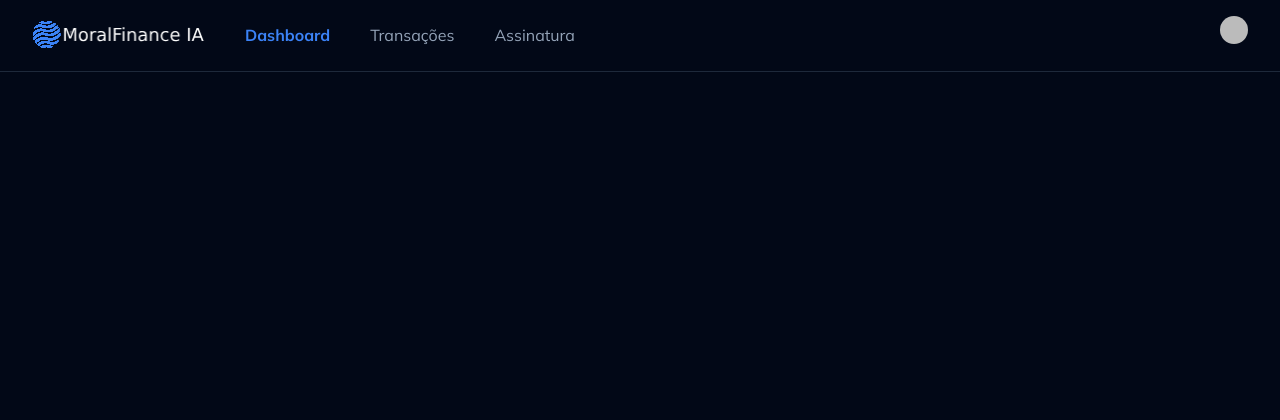
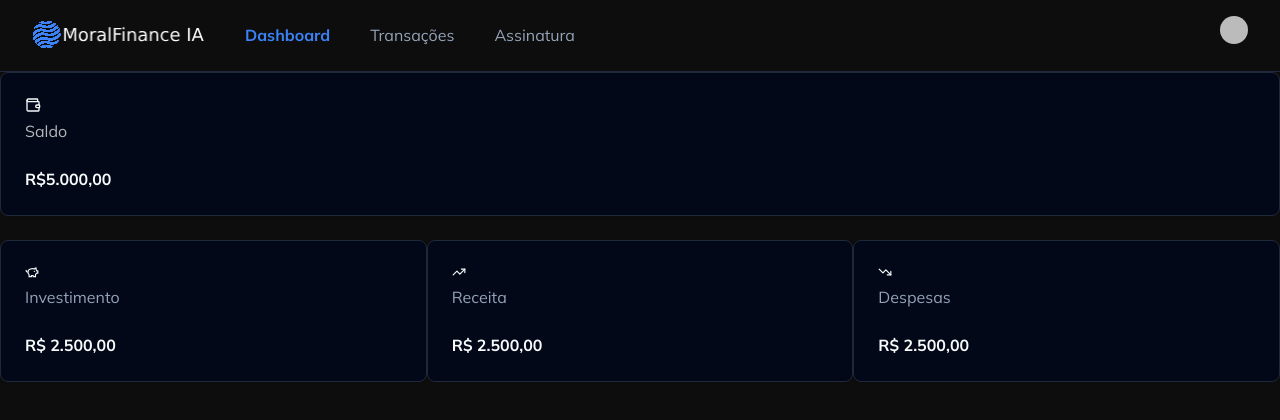
Before and after one commit to BrunodcDev/moralfinance-ai, a Next.js app: page / in a window 1280 px wide. Shown: the top 420 px of the page. Built offline with nearby package versions, Linux system fonts and the light colour scheme; no server answers; sample sign-in values are in the browser's storage; some icons are missing.

Commit message:
chore: atualizando

```diff
--- /dev/null
+++ b/app/(home)/_components/summary-card.tsx
@@ -0,0 +1,32 @@
+import { Card, CardContent, CardHeader } from "@/app/_components/ui/card";
+import { ReactNode } from "react";
+
+
+interface SummaryCardProps {
+    icon: ReactNode;
+    title: string;
+    amount: number;
+}
+
+const SummaryCard = ({icon, title, amount}: SummaryCardProps) => {
+    return (
+        <Card>
+            <CardHeader>
+                {icon}
+                <p className="text-muted-foreground">{title}</p>
+            </CardHeader>
+            <CardContent>
+                <p className="text-2x1 font-bold">{Intl.NumberFormat(
+                    "pt-BR",
+                    {
+                        style: "currency",
+                        currency: "BRL",
+                    }
+                ).format(amount)}
+                </p>
+            </CardContent>
+        </Card>
+     );
+}
+
+export default SummaryCard;
--- /dev/null
+++ b/app/(home)/_components/summary-cards.tsx
@@ -0,0 +1,37 @@
+import { Card, CardContent, CardHeader } from "@/app/_components/ui/card";
+import { PiggyBankIcon, TrendingDownIcon, TrendingUpIcon, WalletIcon } from "lucide-react";
+import SummaryCard from "./summary-card";
+
+const SummaryCards = () => {
+    return (
+        <div className="space-y-6">
+            {/* PRIMEIRO CARD */}
+            <Card>
+                <CardHeader>
+                    <WalletIcon size={16} />
+                    <p className="text-white opacity-70">Saldo</p>
+                </CardHeader>
+                <CardContent>
+                    <p className="text-4x1 font-bold">R$5.000,00</p>
+                </CardContent>
+            </Card>
+            {/* OUTROS CARDS */}
+            <div className="grid grid-cols-3">
+            <SummaryCard icon={<PiggyBankIcon size={14} />}
+            title="Investimento"
+            amount={2500}
+            />
+            <SummaryCard icon={<TrendingUpIcon size={14} />}
+            title="Receita"
+            amount={2500}
+            />
+            <SummaryCard icon={<TrendingDownIcon size={14} />}
+            title="Despesas"
+            amount={2500}
+            />
+            </div>
+        </div>
+     );
+}
+
+export default SummaryCards;
--- /dev/null
+++ b/app/(home)/page.tsx
@@ -0,0 +1,17 @@
+import { auth } from "@clerk/nextjs/server";
+import { redirect } from "next/navigation";
+import Navbar from "../_components/navbar";
+import SummaryCards from "./_components/summary-cards";
+
+const Home = async () => {
+  const { userId } = await auth();
+  if (!userId) {
+    redirect("/login");
+  }
+  return <>
+  <Navbar />
+  <SummaryCards />
+  </>;
+};
+
+export default Home;
--- /dev/null
+++ b/app/_components/ui/card.tsx
@@ -0,0 +1,79 @@
+import * as React from "react"
+
+import { cn } from "@/app/_lib/utils"
+
+const Card = React.forwardRef<
+  HTMLDivElement,
+  React.HTMLAttributes<HTMLDivElement>
+>(({ className, ...props }, ref) => (
+  <div
+    ref={ref}
+    className={cn(
+      "rounded-lg border bg-card text-card-foreground shadow-sm",
+      className
+    )}
+    {...props}
+  />
+))
+Card.displayName = "Card"
+
+const CardHeader = React.forwardRef<
+  HTMLDivElement,
+  React.HTMLAttributes<HTMLDivElement>
+>(({ className, ...props }, ref) => (
+  <div
+    ref={ref}
+    className={cn("flex flex-col space-y-1.5 p-6", className)}
+    {...props}
+  />
+))
+CardHeader.displayName = "CardHeader"
+
+const CardTitle = React.forwardRef<
+  HTMLDivElement,
+  React.HTMLAttributes<HTMLDivElement>
+>(({ className, ...props }, ref) => (
+  <div
+    ref={ref}
+    className={cn(
+      "text-2xl font-semibold leading-none tracking-tight",
+      className
+    )}
+    {...props}
+  />
+))
+CardTitle.displayName = "CardTitle"
+
+const CardDescription = React.forwardRef<
+  HTMLDivElement,
+  React.HTMLAttributes<HTMLDivElement>
+>(({ className, ...props }, ref) => (
+  <div
+    ref={ref}
+    className={cn("text-sm text-muted-foreground", className)}
+    {...props}
+  />
+))
+CardDescription.displayName = "CardDescription"
+
+const CardContent = React.forwardRef<
+  HTMLDivElement,
+  React.HTMLAttributes<HTMLDivElement>
+>(({ className, ...props }, ref) => (
+  <div ref={ref} className={cn("p-6 pt-0", className)} {...props} />
+))
+CardContent.displayName = "CardContent"
+
+const CardFooter = React.forwardRef<
+  HTMLDivElement,
+  React.HTMLAttributes<HTMLDivElement>
+>(({ className, ...props }, ref) => (
+  <div
+    ref={ref}
+    className={cn("flex items-center p-6 pt-0", className)}
+    {...props}
+  />
+))
+CardFooter.displayName = "CardFooter"
+
+export { Card, CardHeader, CardFooter, CardTitle, CardDescription, CardContent }
--- a/app/globals.css
+++ b/app/globals.css
@@ -43,7 +43,7 @@
   }
 
   .dark {
-    --background: 222.2 84% 4.9%;
+    --background: 0 0% 5%;
     --foreground: 210 40% 98%;
     --card: 222.2 84% 4.9%;
     --card-foreground: 210 40% 98%;
--- a/app/layout.tsx
+++ b/app/layout.tsx
@@ -19,7 +19,7 @@
   children: React.ReactNode;
 }>) {
   return (
-    <html lang="en">
+    <html lang="pt-BR">
       <body
 
         className={`${mulish.className} dark antialiased`}
--- a/app/page.tsx
+++ /dev/null
@@ -1,15 +0,0 @@
-import { auth } from "@clerk/nextjs/server";
-import { redirect } from "next/navigation";
-import Navbar from "./_components/navbar";
-
-const Home = async () => {
-  const {userId} = await auth()
-  if (!userId) {
-    redirect("/login");
-  }
-  return (
-    <Navbar />
-  );
-};
-
-export default Home;
--- a/app/subscription/page.tsx
+++ b/app/subscription/page.tsx
@@ -1,6 +1,12 @@
+import { auth } from "@clerk/nextjs/server";
 import Navbar from "../_components/navbar";
+import { redirect } from "next/navigation";
 
-const SubscriptionPage = () => {
+const SubscriptionPage = async () => {
+    const {userId} = await auth()
+    if (!userId) {
+    return redirect('/login')
+  }
     return (
         <Navbar />
     )
--- a/app/transactions/page.tsx
+++ b/app/transactions/page.tsx
@@ -3,9 +3,19 @@
 import { DataTable } from "../_components/ui/data-table";
 import AddTransactionButton from "../_components/add-transaction-button";
 import Navbar from "../_components/navbar";
+import { auth } from "@clerk/nextjs/server";
+import { redirect } from "next/navigation";
 
 const TransactionsPage = async () => {
-  const transactions = await db.transaction.findMany({});
+  const {userId} = await auth()
+  if (!userId) {
+    return redirect('/login')
+  }
+  const transactions = await db.transaction.findMany({
+    where: {
+      userId,
+    }
+  });
   return (
     <>
       <Navbar />
--- a/tailwind.config.ts
+++ b/tailwind.config.ts
@@ -10,7 +10,7 @@
   theme: {
   	extend: {
   		colors: {
-			green:" #008000",
+			green: "#008000",
 			danger: "#FF0000",
 			branco: "#FFFFFF",
   			background: 'hsl(var(--background))',
```
